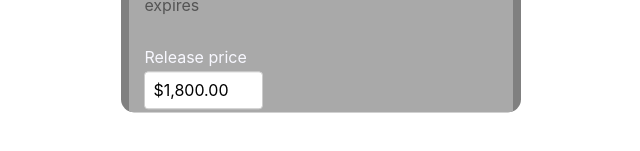
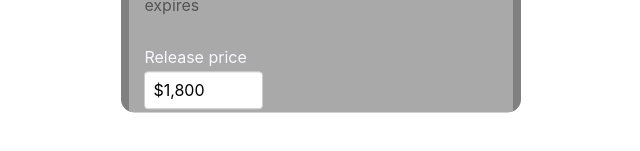
Before and after one commit to HTB-FiveM/htb_garage, a Vue app in the folder htb_garage-ui/: page /impound in a window 1280 px wide. Shown: the part 619-770 px from the top of the page, without its empty margins (325-965 px from the left). Built offline with nearby package versions, Linux system fonts and the light colour scheme.

Commit message:
Move the local and currency into config

```diff
--- a/htb_garage-ui/src/components/ImpoundStoreVehicle.vue
+++ b/htb_garage-ui/src/components/ImpoundStoreVehicle.vue
@@ -6,8 +6,10 @@ import ToggleSwitch from "./ToggleSwitch.vue";
 import CurrencyInput from "./CurrencyInput.vue";
 
 import { useImpoundStore } from "@/stores/impound.store";
-import { computed } from "vue";
+import { computed, inject } from "vue";
+import type { AppConfig } from "@/config";
 
+const config = inject<AppConfig>('appConfig');
 const store = useImpoundStore();
 
 const availableImpounds = computed<Option<string>[]>(() => {
@@ -96,9 +98,9 @@ const timePeriods = computed<Option<number>[]>(() => {
       id="releasePrice"
       name="releasePrice"
       placeholder="Enter amount"
-      locale="en-AU"
-      currency="AUD"
-      :maxFractionDigits="2"
+      :locale="config?.locale"
+      :currency="config?.currency"
+      :maxFractionDigits="config?.maxFractionDigits"
       v-model="store.storeVehicle!.retrievePrice" />
   </div>
 </template>
--- /dev/null
+++ b/htb_garage-ui/src/config/index.ts
@@ -0,0 +1,11 @@
+export interface AppConfig {
+    locale:          string
+    currency:        string
+    maxFractionDigits: number
+}
+
+export const config: AppConfig = {
+    locale:           'en-AU',
+    currency:         'AUD',
+    maxFractionDigits: 0,
+}
--- a/htb_garage-ui/src/main.ts
+++ b/htb_garage-ui/src/main.ts
@@ -5,6 +5,7 @@ import App from './App.vue';
 import router from './router';
 import vSelect from 'vue-select';
 import "vue-select/dist/vue-select.css";
+import { config} from '@/config';
 
 const pinia = createPinia();
 
@@ -12,4 +13,5 @@ createApp(App)
   .use(pinia)
   .use(router)
   .component("v-select", vSelect)
+  .provide('appConfig', config)
   .mount('#app');
```
Also changed, not shown: 1 other file (tests, documents, lock files or other folders).
